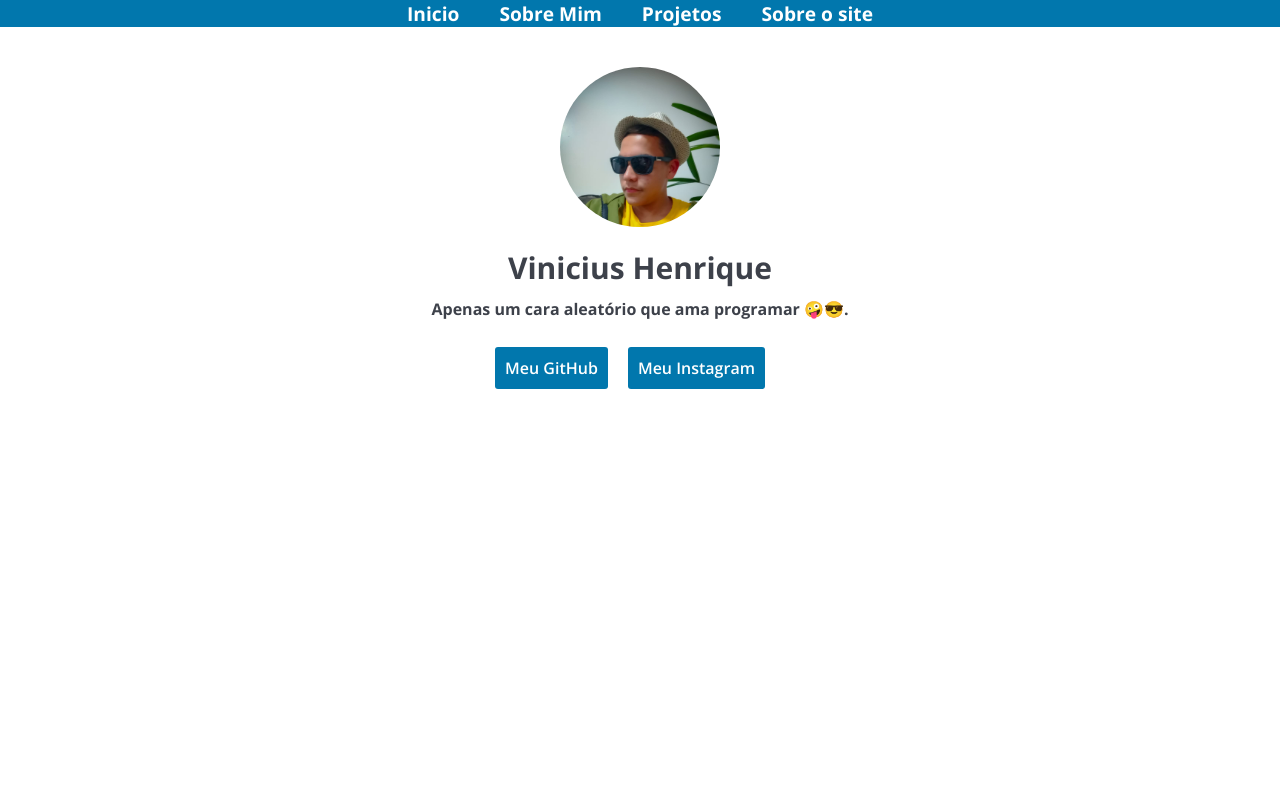
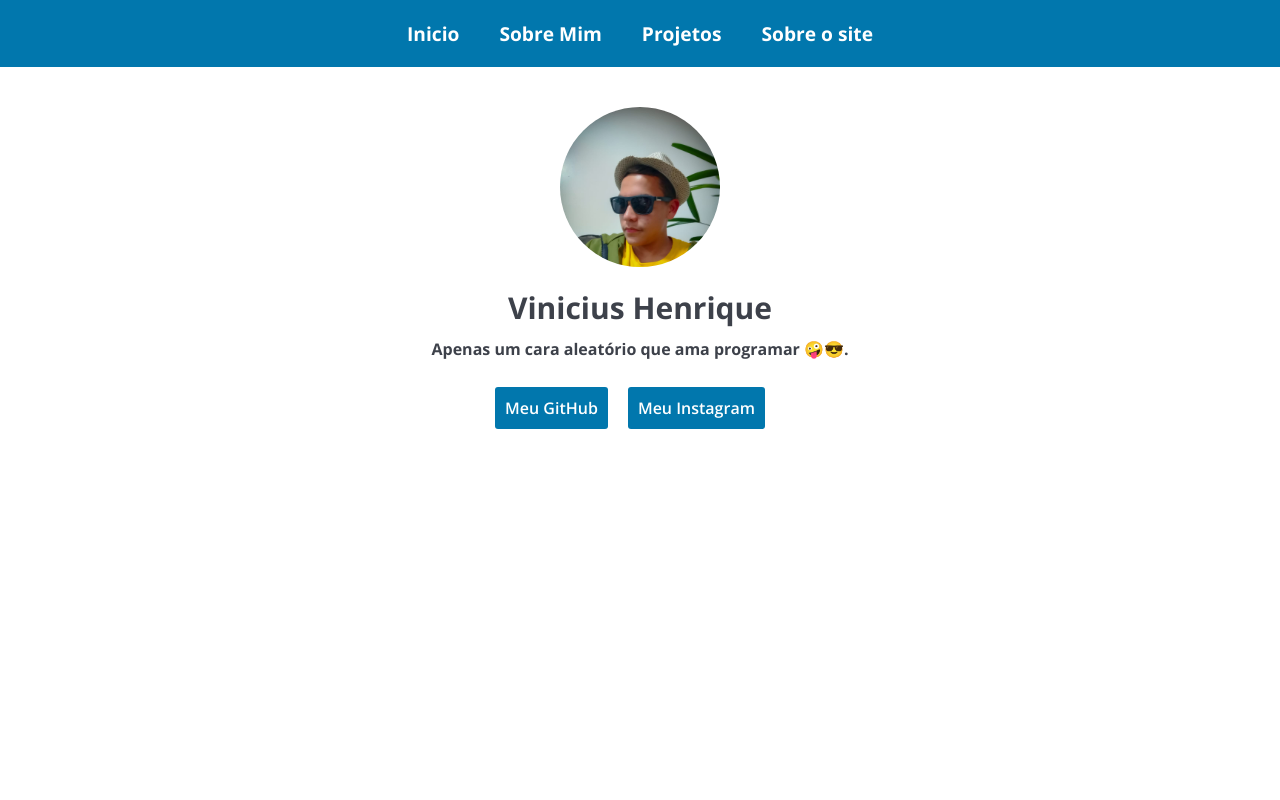
Before and after one commit to MrVihks/myprofile, a Next.js app: page / in a window 1280 px wide. Shown: the top 800 px of the page. Built offline with nearby package versions, Linux system fonts and the light colour scheme.

Commit message:
arrumando o bug da navbar

```diff
--- a/src/styles/navbar.module.css
+++ b/src/styles/navbar.module.css
@@ -1,6 +1,8 @@
 #navbar{
     text-align: center;
     font-weight: bold;
+    padding-top:20px;
+    padding-bottom: 20px;
     background-color:#0177ad;
     flex:1;
 }
```
